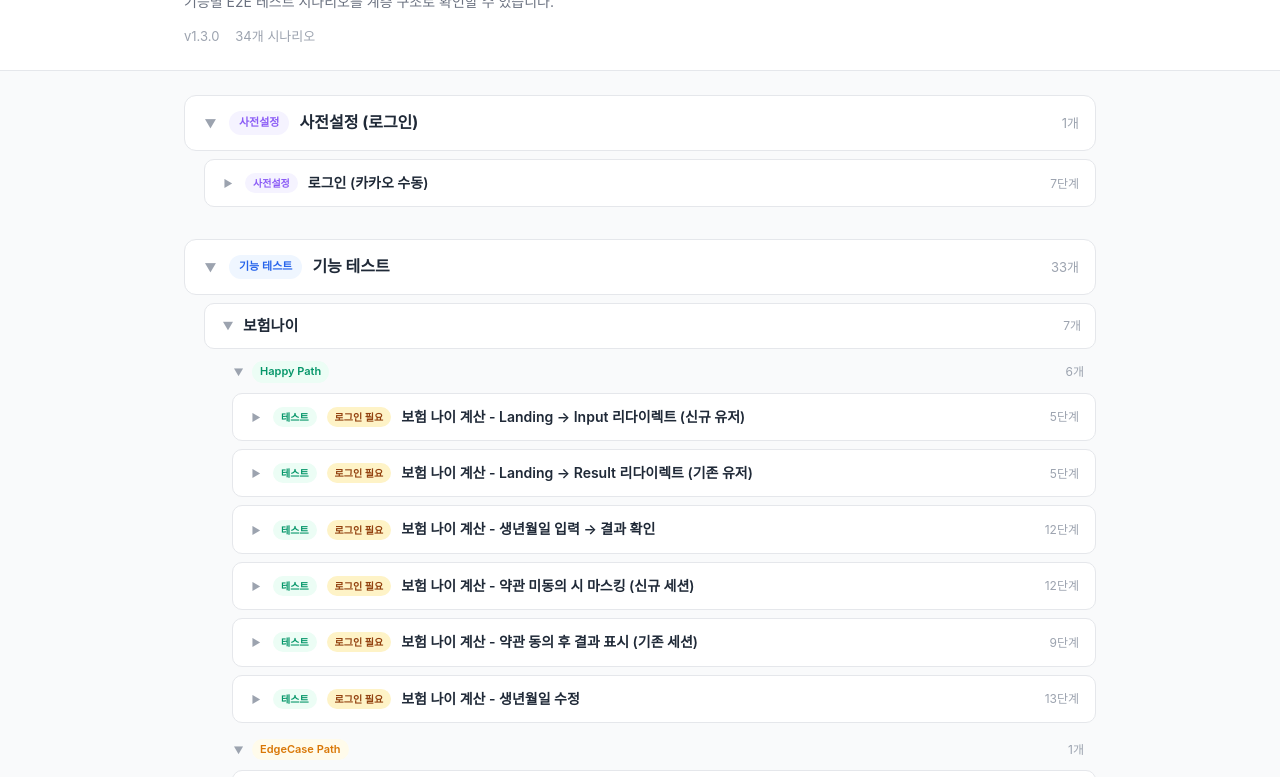
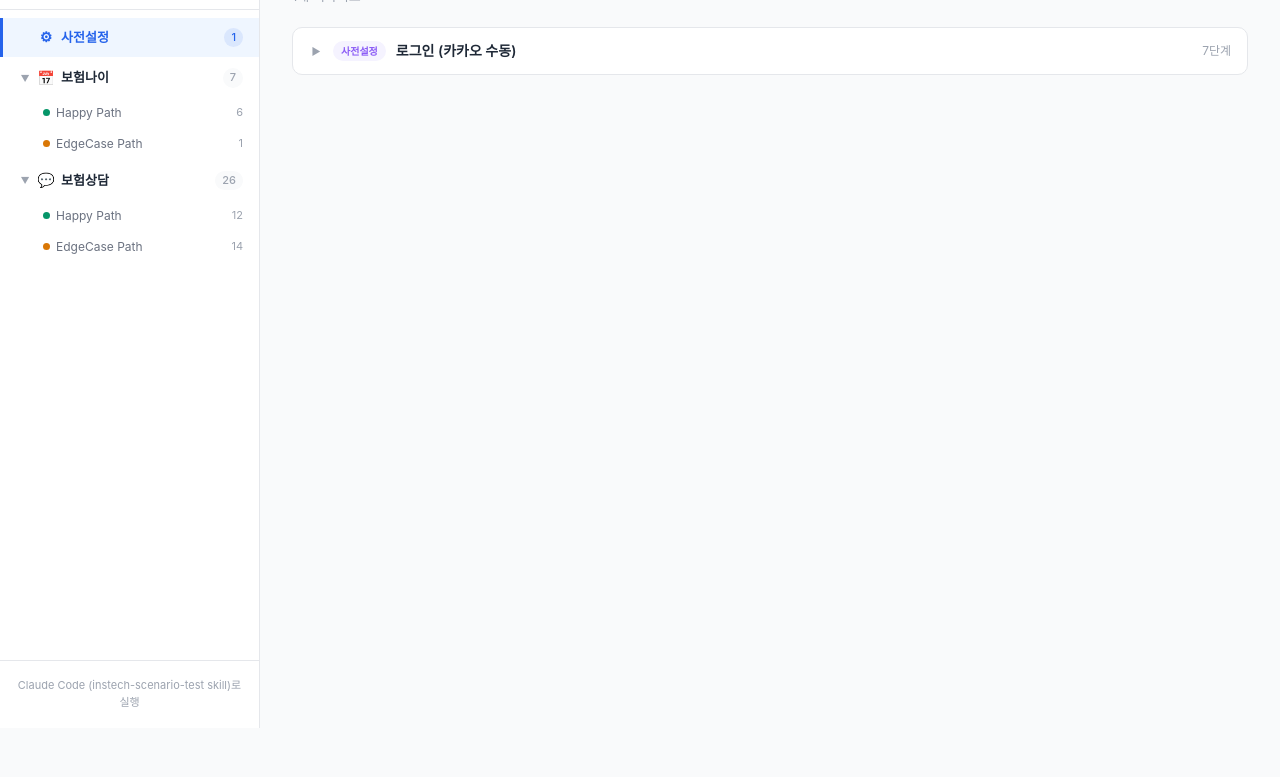
Before and after one commit to hj8902/instech_scenarios, a plain HTML site: page index.html in a window 1280 px wide. Shown: the part 72-849 px from the top of the page. After the commit the page ends 800 px from the top, so only its background shows below. Drawn offline with Linux system fonts and the light colour scheme.

Commit message:
refactor: 시나리오 뷰어 UI를 사이드바+리스트 레이아웃으로 변경
- 3뎁스 아코디언 구조 → 좌측 사이드바 + 우측 리스트 2뎁스 구조
- 사이드바: 기능별(사전설정/보험나이/보험상담) 트리 + Happy/Edge 하위 필터
- 우측 콘텐츠: 선택된 그룹의 시나리오 카드 리스트
- 기능 클릭 시 전체 시나리오, 카테고리 클릭 시 필터된 시나리오 표시

Co-Authored-By: Claude Opus 4.6 <noreply@anthropic.com>

```diff
--- a/index.html
+++ b/index.html
@@ -22,6 +22,7 @@
     --text-lighter: #9ca3af;
     --bg: #f9fafb;
     --white: #ffffff;
+    --sidebar-w: 260px;
   }
   * { margin: 0; padding: 0; box-sizing: border-box; }
   body {
@@ -31,214 +32,174 @@
     line-height: 1.6;
   }
 
-  /* Header */
-  .header {
+  /* ── Layout ── */
+  .layout {
+    display: flex;
+    height: 100vh;
+  }
+
+  /* ── Sidebar ── */
+  .sidebar {
+    width: var(--sidebar-w);
+    min-width: var(--sidebar-w);
     background: var(--white);
+    border-right: 1px solid var(--border);
+    display: flex;
+    flex-direction: column;
+    overflow: hidden;
+  }
+  .sidebar-header {
+    padding: 20px 16px 12px;
     border-bottom: 1px solid var(--border);
-    padding: 24px 0;
   }
-  .header-inner {
-    max-width: 960px;
-    margin: 0 auto;
-    padding: 0 24px;
+  .sidebar-header h1 {
+    font-size: 16px;
+    font-weight: 700;
+    margin-bottom: 2px;
   }
-  .header h1 {
-    font-size: 22px;
-    font-weight: 700;
-    margin-bottom: 4px;
+  .sidebar-meta {
+    display: flex;
+    gap: 10px;
+    font-size: 11px;
+    color: var(--text-lighter);
+    margin-top: 6px;
   }
-  .header p {
-    font-size: 14px;
-    color: var(--text-light);
+  .sidebar-nav {
+    flex: 1;
+    overflow-y: auto;
+    padding: 8px 0;
   }
-  .header-meta {
-    display: flex;
-    gap: 16px;
-    margin-top: 12px;
-    font-size: 13px;
-    color: var(--text-lighter);
+
+  /* Nav items */
+  .nav-group {
+    margin-bottom: 2px;
   }
-  .header-meta span {
+  .nav-feature {
     display: flex;
     align-items: center;
-    gap: 4px;
-  }
-
-  /* Main */
-  .main {
-    max-width: 960px;
-    margin: 0 auto;
-    padding: 24px;
-  }
-
-  /* === 대분류 (Major) === */
-  .major-section {
-    margin-bottom: 32px;
-  }
-  .major-header {
-    display: flex;
-    align-items: center;
-    gap: 10px;
-    padding: 14px 16px;
-    background: var(--white);
-    border: 1px solid var(--border);
-    border-radius: 12px;
+    gap: 6px;
+    padding: 8px 16px;
     cursor: pointer;
     user-select: none;
-    transition: box-shadow 0.15s;
+    font-size: 13px;
+    font-weight: 600;
+    color: var(--text);
+    transition: background 0.1s;
+    border-left: 3px solid transparent;
   }
-  .major-header:hover {
-    box-shadow: 0 2px 8px rgba(0,0,0,0.06);
+  .nav-feature:hover {
+    background: var(--bg);
   }
-  .major-arrow {
-    font-size: 12px;
+  .nav-feature.active {
+    background: var(--primary-bg);
+    border-left-color: var(--primary);
+    color: var(--primary);
+  }
+  .nav-arrow {
+    font-size: 9px;
     color: var(--text-lighter);
     transition: transform 0.2s;
+    width: 12px;
+    text-align: center;
+    flex-shrink: 0;
+  }
+  .nav-group.open > .nav-feature .nav-arrow {
+    transform: rotate(90deg);
+  }
+  .nav-feature .nav-icon {
+    font-size: 14px;
     flex-shrink: 0;
     width: 18px;
     text-align: center;
   }
-  .major-section.open > .major-header .major-arrow {
-    transform: rotate(90deg);
+  .nav-feature-label { flex: 1; }
+  .nav-count {
+    font-size: 11px;
+    font-weight: 500;
+    color: var(--text-lighter);
+    background: var(--bg);
+    padding: 1px 7px;
+    border-radius: 999px;
+    flex-shrink: 0;
   }
-  .major-title {
-    font-size: 16px;
-    font-weight: 700;
-    flex: 1;
+  .nav-feature.active .nav-count {
+    background: rgba(37, 99, 235, 0.1);
+    color: var(--primary);
   }
-  .major-count {
-    font-size: 13px;
+
+  .nav-children {
+    display: none;
+  }
+  .nav-group.open > .nav-children {
+    display: block;
+  }
+  .nav-cat {
+    display: flex;
+    align-items: center;
+    gap: 6px;
+    padding: 6px 16px 6px 40px;
+    cursor: pointer;
+    user-select: none;
+    font-size: 12px;
+    color: var(--text-light);
+    transition: background 0.1s;
+    border-left: 3px solid transparent;
+  }
+  .nav-cat:hover {
+    background: var(--bg);
+  }
+  .nav-cat.active {
+    background: var(--primary-bg);
+    border-left-color: var(--primary);
+    color: var(--primary);
+    font-weight: 600;
+  }
+  .nav-cat-dot {
+    width: 7px;
+    height: 7px;
+    border-radius: 50%;
+    flex-shrink: 0;
+  }
+  .nav-cat-dot.happy { background: var(--happy); }
+  .nav-cat-dot.edge { background: var(--edge); }
+  .nav-cat-label { flex: 1; }
+  .nav-cat-count {
+    font-size: 11px;
     color: var(--text-lighter);
     flex-shrink: 0;
   }
-  .major-badge {
-    display: inline-flex;
-    align-items: center;
-    padding: 3px 10px;
-    border-radius: 999px;
-    font-size: 11px;
-    font-weight: 600;
-    flex-shrink: 0;
-  }
-  .major-badge.setup { background: var(--setup-bg); color: var(--setup); }
-  .major-badge.test { background: var(--primary-bg); color: var(--primary); }
-  .major-body {
-    display: none;
-    padding: 0 0 0 20px;
-    margin-top: 8px;
-  }
-  .major-section.open > .major-body {
-    display: block;
+  .nav-cat.active .nav-cat-count {
+    color: var(--primary);
   }
 
-  /* === 중분류 (Mid) === */
-  .mid-section {
-    margin-bottom: 16px;
+  /* ── Content ── */
+  .content {
+    flex: 1;
+    overflow-y: auto;
+    padding: 24px 32px;
+    min-width: 0;
   }
-  .mid-header {
-    display: flex;
-    align-items: center;
-    gap: 8px;
-    padding: 10px 14px;
-    background: var(--white);
-    border: 1px solid var(--border);
-    border-radius: 10px;
-    cursor: pointer;
-    user-select: none;
-    transition: box-shadow 0.15s;
+
+  /* Content header */
+  .content-header {
+    margin-bottom: 20px;
   }
-  .mid-header:hover {
-    box-shadow: 0 1px 4px rgba(0,0,0,0.04);
-  }
-  .mid-arrow {
-    font-size: 11px;
-    color: var(--text-lighter);
-    transition: transform 0.2s;
-    flex-shrink: 0;
-    width: 16px;
-    text-align: center;
-  }
-  .mid-section.open > .mid-header .mid-arrow {
-    transform: rotate(90deg);
-  }
-  .mid-title {
-    font-size: 15px;
-    font-weight: 600;
-    flex: 1;
-  }
-  .mid-count {
+  .content-breadcrumb {
     font-size: 12px;
     color: var(--text-lighter);
-    flex-shrink: 0;
+    margin-bottom: 4px;
   }
-  .mid-body {
-    display: none;
-    padding: 0 0 0 16px;
-    margin-top: 6px;
+  .content-title {
+    font-size: 20px;
+    font-weight: 700;
   }
-  .mid-section.open > .mid-body {
-    display: block;
+  .content-count {
+    font-size: 13px;
+    color: var(--text-lighter);
+    margin-top: 2px;
   }
 
-  /* === 소분류 (Minor) === */
-  .minor-section {
-    margin-bottom: 10px;
-  }
-  .minor-header {
-    display: flex;
-    align-items: center;
-    gap: 6px;
-    padding: 6px 12px;
-    cursor: pointer;
-    user-select: none;
-    border-radius: 8px;
-  }
-  .minor-header:hover {
-    background: #f3f4f6;
-  }
-  .minor-arrow {
-    font-size: 10px;
-    color: var(--text-lighter);
-    transition: transform 0.2s;
-    flex-shrink: 0;
-    width: 14px;
-    text-align: center;
-  }
-  .minor-section.open > .minor-header .minor-arrow {
-    transform: rotate(90deg);
-  }
-  .minor-badge {
-    display: inline-flex;
-    align-items: center;
-    padding: 2px 8px;
-    border-radius: 999px;
-    font-size: 11px;
-    font-weight: 600;
-    flex-shrink: 0;
-  }
-  .minor-badge.happy { background: var(--happy-bg); color: var(--happy); }
-  .minor-badge.edge { background: var(--edge-bg); color: var(--edge); }
-  .minor-title {
-    font-size: 13px;
-    font-weight: 600;
-    color: var(--text-light);
-    flex: 1;
-  }
-  .minor-count {
-    font-size: 12px;
-    color: var(--text-lighter);
-    flex-shrink: 0;
-  }
-  .minor-body {
-    display: none;
-    padding: 0 0 0 12px;
-    margin-top: 4px;
-  }
-  .minor-section.open > .minor-body {
-    display: block;
-  }
-
-  /* === Scenario Card === */
+  /* ── Scenario Card ── */
   .card {
     background: var(--white);
     border: 1px solid var(--border);
@@ -272,8 +233,6 @@
   .card.open .card-arrow {
     transform: rotate(90deg);
   }
-
-  /* Badge */
   .badge {
     display: inline-flex;
     align-items: center;
@@ -287,6 +246,8 @@
   .badge.setup { background: var(--setup-bg); color: var(--setup); }
   .badge.test { background: var(--test-bg); color: var(--test); }
   .badge.auth { background: #fef3c7; color: #92400e; }
+  .badge.happy { background: var(--happy-bg); color: var(--happy); }
+  .badge.edge { background: var(--edge-bg); color: var(--edge); }
 
   .card-title {
     font-size: 14px;
@@ -449,62 +410,72 @@
     margin: 0 auto 12px;
   }
   @keyframes spin { to { transform: rotate(360deg); } }
-
   .error {
     text-align: center;
     padding: 60px 20px;
     color: #ef4444;
   }
 
+  /* Empty state */
+  .empty {
+    text-align: center;
+    padding: 80px 20px;
+    color: var(--text-lighter);
+    font-size: 14px;
+  }
+
   /* Footer */
   .footer {
+    padding: 16px;
+    border-top: 1px solid var(--border);
     text-align: center;
-    font-size: 12px;
+    font-size: 11px;
     color: var(--text-lighter);
-    padding: 24px;
-    margin-top: 16px;
-  }
-
-  @media (max-width: 640px) {
-    .header-inner, .main { padding: 0 16px; }
-    .main { padding-top: 16px; }
-    .header-meta { flex-wrap: wrap; gap: 8px; }
-    .major-body { padding-left: 12px; }
-    .mid-body { padding-left: 8px; }
-    .minor-body { padding-left: 4px; }
+    flex-shrink: 0;
   }
 </style>
 </head>
 <body>
 
-<div class="header">
-  <div class="header-inner">
-    <h1>instech 시나리오 테스트 목록</h1>
-    <p>기능별 E2E 테스트 시나리오를 계층 구조로 확인할 수 있습니다.</p>
-    <div class="header-meta">
+<div class="layout">
+  <!-- Sidebar -->
+  <aside class="sidebar">
+    <div class="sidebar-header">
+      <h1>instech 시나리오</h1>
+      <div class="sidebar-meta">
         <span id="meta-version"></span>
         <span id="meta-count"></span>
       </div>
     </div>
-</div>
-
-<div class="main" id="content">
+    <nav class="sidebar-nav" id="sidebar-nav">
       <div class="loading">
         <div class="spinner"></div>
-    <div>시나리오를 불러오는 중...</div>
       </div>
+    </nav>
+    <div class="footer">
+      Claude Code (instech-scenario-test skill)로 실행
     </div>
+  </aside>
 
-<div class="footer">
-  instech 시나리오 테스트 &middot; Claude Code (instech-scenario-test skill)로 실행
+  <!-- Content -->
+  <main class="content" id="content">
+    <div class="empty">좌측 메뉴에서 시나리오를 선택하세요.</div>
+  </main>
 </div>
 
 <script>
 const BASE = 'https://hj8902.github.io/instech_scenarios/scenarios';
 
 const FEATURE_LABELS = {
+  '_setup': '사전설정',
   'age-calculation': '보험나이',
   'counsel': '보험상담',
+};
+
+const FEATURE_ICONS = {
+  '_setup': '&#9881;',
+  'age-calculation': '&#128197;',
+  'counsel': '&#128172;',
 };
 
 const CATEGORY_LABELS = {
@@ -515,67 +486,39 @@ const CATEGORY_LABELS = {
 const CATEGORY_ORDER = ['happy', 'edge'];
 
 const ACTION_LABELS = {
-  navigate: '이동',
-  fill: '입력',
-  click: '클릭',
-  clear: '삭제',
-  blur: '포커스해제',
-  waitFor: '대기',
-  waitForNavigation: '대기',
-  waitForResponse: '대기',
-  waitForTimeout: '대기',
-  waitForUrl: '대기',
-  expect: '검증',
-  screenshot: '캡처',
-  loadState: '상태로드',
-  saveState: '상태저장',
-  launchBrowser: '브라우저',
-  manualAction: '수동',
-  handleTermsAgreement: '약관동의',
-  injectStoreData: '스토어주입',
-  fetchAndInjectUserInfo: '유저정보주입',
-  setSessionStorage: '세션저장',
+  navigate: '이동', fill: '입력', click: '클릭', clear: '삭제',
+  blur: '포커스해제', waitFor: '대기', waitForNavigation: '대기',
+  waitForResponse: '대기', waitForTimeout: '대기', waitForUrl: '대기',
+  expect: '검증', screenshot: '캡처', loadState: '상태로드',
+  saveState: '상태저장', launchBrowser: '브라우저', manualAction: '수동',
+  handleTermsAgreement: '약관동의', injectStoreData: '스토어주입',
+  fetchAndInjectUserInfo: '유저정보주입', setSessionStorage: '세션저장',
 };
 
 const ACTION_TAG_CLASS = {
-  navigate: 'navigate',
-  fill: 'fill',
-  click: 'click',
-  clear: 'fill',
-  blur: 'blur',
-  waitFor: 'wait',
-  waitForNavigation: 'wait',
-  waitForResponse: 'wait',
-  waitForTimeout: 'wait',
-  waitForUrl: 'wait',
-  expect: 'expect',
-  screenshot: 'screenshot',
-  loadState: 'state',
-  saveState: 'state',
-  launchBrowser: 'navigate',
-  manualAction: 'manual',
-  handleTermsAgreement: 'terms',
-  injectStoreData: 'store',
-  fetchAndInjectUserInfo: 'store',
-  setSessionStorage: 'state',
+  navigate: 'navigate', fill: 'fill', click: 'click', clear: 'fill',
+  blur: 'blur', waitFor: 'wait', waitForNavigation: 'wait',
+  waitForResponse: 'wait', waitForTimeout: 'wait', waitForUrl: 'wait',
+  expect: 'expect', screenshot: 'screenshot', loadState: 'state',
+  saveState: 'state', launchBrowser: 'navigate', manualAction: 'manual',
+  handleTermsAgreement: 'terms', injectStoreData: 'store',
+  fetchAndInjectUserInfo: 'store', setSessionStorage: 'state',
 };
 
 const STEP_TYPE = {
-  navigate: 'action',
-  fill: 'action',
-  click: 'action',
-  clear: 'action',
-  blur: 'action',
-  expect: 'check',
-  screenshot: 'screenshot',
-  manualAction: 'manual',
-  handleTermsAgreement: 'action',
-  injectStoreData: 'action',
-  fetchAndInjectUserInfo: 'action',
+  navigate: 'action', fill: 'action', click: 'action', clear: 'action',
+  blur: 'action', expect: 'check', screenshot: 'screenshot',
+  manualAction: 'manual', handleTermsAgreement: 'action',
+  injectStoreData: 'action', fetchAndInjectUserInfo: 'action',
   setSessionStorage: 'action',
 };
 
+// ── State ──
+let allScenarios = [];
+let featureMap = {};  // folder -> scenarios[]
+
 async function load() {
+  const nav = document.getElementById('sidebar-nav');
   const content = document.getElementById('content');
 
   try {
@@ -584,10 +527,9 @@ async function load() {
     const index = await indexRes.json();
 
     document.getElementById('meta-version').textContent = `v${index.version}`;
-    document.getElementById('meta-count').textContent = `${index.scenarios.length}개 시나리오`;
+    document.getElementById('meta-count').textContent = `${index.scenarios.length}개`;
 
-    // Fetch all scenario details
-    const scenarios = await Promise.all(
+    allScenarios = await Promise.all(
       index.scenarios.map(async (s) => {
         try {
           const res = await fetch(`${BASE}/${s.path}`);
@@ -600,117 +542,162 @@ async function load() {
       })
     );
 
-    // 대분류 분리: 사전설정 vs 기능 테스트
-    const setup = scenarios.filter(s => s.type === 'setup');
-    const tests = scenarios.filter(s => s.type === 'test');
+    // Group by folder
+    featureMap = {};
+    allScenarios.forEach(s => {
+      const folder = s.path.split('/')[0] || '_etc';
+      if (!featureMap[folder]) featureMap[folder] = [];
+      featureMap[folder].push(s);
+    });
 
+    renderNav();
+
+    // Select first item by default
+    const firstNavItem = nav.querySelector('.nav-feature');
+    if (firstNavItem) firstNavItem.click();
+
+  } catch (e) {
+    nav.innerHTML = '';
+    content.innerHTML = `<div class="error"><p>로드 실패</p><p style="font-size:13px;margin-top:8px">${e.message}</p></div>`;
+  }
+}
+
+function renderNav() {
+  const nav = document.getElementById('sidebar-nav');
   let html = '';
 
-    // ─── 대분류: 사전설정 ───
-    if (setup.length > 0) {
+  Object.entries(featureMap).forEach(([folder, scenarios]) => {
+    const label = FEATURE_LABELS[folder] || folder;
+    const icon = FEATURE_ICONS[folder] || '&#128196;';
+    const total = scenarios.length;
+
+    // Category breakdown
+    const catGroups = {};
+    scenarios.forEach(s => {
+      const cat = s.category || (s.type === 'setup' ? null : 'happy');
+      if (cat) {
+        if (!catGroups[cat]) catGroups[cat] = [];
+        catGroups[cat].push(s);
+      }
+    });
+
+    const hasCats = Object.keys(catGroups).length > 0;
+    const isSetup = folder === '_setup';
+
+    html += `<div class="nav-group${hasCats && !isSetup ? ' open' : ''}" data-folder="${folder}">`;
     html += `
-        <div class="major-section open">
-          <div class="major-header" onclick="toggleSection(this)">
-            <span class="major-arrow">&#9654;</span>
-            <span class="major-badge setup">사전설정</span>
-            <span class="major-title">사전설정 (로그인)</span>
-            <span class="major-count">${setup.length}개</span>
-          </div>
-          <div class="major-body">`;
-      setup.forEach(s => { html += renderCard(s); });
-      html += '</div></div>';
+      <div class="nav-feature" data-folder="${folder}" data-cat="" onclick="onNavClick(this)">
+        ${hasCats && !isSetup ? '<span class="nav-arrow">&#9654;</span>' : '<span style="width:12px"></span>'}
+        <span class="nav-icon">${icon}</span>
+        <span class="nav-feature-label">${label}</span>
+        <span class="nav-count">${total}</span>
+      </div>`;
+
+    if (hasCats && !isSetup) {
+      html += '<div class="nav-children">';
+      CATEGORY_ORDER.forEach(cat => {
+        if (!catGroups[cat]) return;
+        html += `
+          <div class="nav-cat" data-folder="${folder}" data-cat="${cat}" onclick="onNavClick(this)">
+            <span class="nav-cat-dot ${cat}"></span>
+            <span class="nav-cat-label">${CATEGORY_LABELS[cat]}</span>
+            <span class="nav-cat-count">${catGroups[cat].length}</span>
+          </div>`;
+      });
+      html += '</div>';
     }
 
-    // ─── 대분류: 기능 테스트 ───
-    // 중분류 그룹핑 (폴더 기준)
-    const featureGroups = {};
-    tests.forEach(s => {
-      const folder = s.path.split('/')[0] || 'etc';
-      if (!featureGroups[folder]) featureGroups[folder] = [];
-      featureGroups[folder].push(s);
+    html += '</div>';
   });
 
-    const totalTests = tests.length;
-    html += `
-      <div class="major-section open">
-        <div class="major-header" onclick="toggleSection(this)">
-          <span class="major-arrow">&#9654;</span>
-          <span class="major-badge test">기능 테스트</span>
-          <span class="major-title">기능 테스트</span>
-          <span class="major-count">${totalTests}개</span>
-        </div>
-        <div class="major-body">`;
+  nav.innerHTML = html;
 
-    // 중분류별 렌더링
-    Object.entries(featureGroups).forEach(([folder, featureScenarios]) => {
+  // Toggle children on arrow click
+  nav.querySelectorAll('.nav-feature').forEach(el => {
+    el.addEventListener('click', (e) => {
+      const group = el.closest('.nav-group');
+      if (group.querySelector('.nav-children')) {
+        group.classList.toggle('open');
+      }
+    });
+  });
+}
+
+function onNavClick(el) {
+  // Update active state
+  document.querySelectorAll('.nav-feature, .nav-cat').forEach(n => n.classList.remove('active'));
+  el.classList.add('active');
+
+  const folder = el.dataset.folder;
+  const cat = el.dataset.cat;
+
+  let scenarios = featureMap[folder] || [];
+  if (cat) {
+    scenarios = scenarios.filter(s => (s.category || 'happy') === cat);
+  }
+
   const featureLabel = FEATURE_LABELS[folder] || folder;
+  const catLabel = cat ? CATEGORY_LABELS[cat] : '';
+  const breadcrumb = cat ? `${featureLabel}` : '';
+  const title = cat ? `${featureLabel} — ${catLabel}` : featureLabel;
 
-      // 소분류 그룹핑 (category 기준)
+  renderContent(scenarios, title, breadcrumb, cat);
+}
+
+function renderContent(scenarios, title, breadcrumb, filterCat) {
+  const content = document.getElementById('content');
+
+  let html = `
+    <div class="content-header">
+      ${breadcrumb ? `<div class="content-breadcrumb">${breadcrumb}</div>` : ''}
+      <div class="content-title">${title}</div>
+      <div class="content-count">${scenarios.length}개 시나리오</div>
+    </div>`;
+
+  if (scenarios.length === 0) {
+    html += '<div class="empty">해당하는 시나리오가 없습니다.</div>';
+  } else {
+    // If showing all categories (no filter), group by category
+    if (!filterCat) {
       const catGroups = {};
-      featureScenarios.forEach(s => {
-        const cat = s.category || 'happy';
+      scenarios.forEach(s => {
+        const cat = s.category || (s.type === 'setup' ? 'setup' : 'happy');
         if (!catGroups[cat]) catGroups[cat] = [];
         catGroups[cat].push(s);
       });
 
-      html += `
-        <div class="mid-section open">
-          <div class="mid-header" onclick="toggleSection(this)">
-            <span class="mid-arrow">&#9654;</span>
-            <span class="mid-title">${featureLabel}</span>
-            <span class="mid-count">${featureScenarios.length}개</span>
-          </div>
-          <div class="mid-body">`;
-
-      // 소분류 순서: happy → edge
-      CATEGORY_ORDER.forEach(cat => {
-        if (!catGroups[cat]) return;
-        const catScenarios = catGroups[cat];
-        const catLabel = CATEGORY_LABELS[cat] || cat;
-        const badgeClass = cat;
-
-        html += `
-          <div class="minor-section open">
-            <div class="minor-header" onclick="toggleSection(this)">
-              <span class="minor-arrow">&#9654;</span>
-              <span class="minor-badge ${badgeClass}">${catLabel}</span>
-              <span class="minor-title"></span>
-              <span class="minor-count">${catScenarios.length}개</span>
-            </div>
-            <div class="minor-body">`;
-        catScenarios.forEach(s => { html += renderCard(s); });
-        html += '</div></div>';
+      const order = s => s.type === 'setup' ? ['setup'] : CATEGORY_ORDER;
+      const cats = Object.keys(catGroups).sort((a, b) => {
+        const idx = ['setup', ...CATEGORY_ORDER];
+        return idx.indexOf(a) - idx.indexOf(b);
       });
 
-      html += '</div></div>';
+      cats.forEach(cat => {
+        catGroups[cat].forEach(s => { html += renderCard(s, true); });
       });
-
-    html += '</div></div>';
+    } else {
+      scenarios.forEach(s => { html += renderCard(s, false); });
+    }
+  }
 
   content.innerHTML = html;
 
   // Card toggle handlers
   content.querySelectorAll('.card-header').forEach(h => {
-      h.addEventListener('click', (e) => {
-        e.stopPropagation();
+    h.addEventListener('click', () => {
       h.parentElement.classList.toggle('open');
     });
   });
-
-  } catch (e) {
-    content.innerHTML = `<div class="error"><p>시나리오를 불러오지 못했습니다.</p><p style="font-size:13px;margin-top:8px">${e.message}</p></div>`;
-  }
 }
 
-function toggleSection(header) {
-  header.parentElement.classList.toggle('open');
-}
-
-function renderCard(s) {
+function renderCard(s, showCategoryBadge) {
   const typeBadge = s.type === 'setup'
     ? '<span class="badge setup">사전설정</span>'
-    : '<span class="badge test">테스트</span>';
+    : '';
   const authBadge = s.requiresAuth ? '<span class="badge auth">로그인 필요</span>' : '';
+  const catBadge = showCategoryBadge && s.category
+    ? `<span class="badge ${s.category}">${CATEGORY_LABELS[s.category]}</span>`
+    : '';
   const stepCount = s.steps ? s.steps.length : 0;
 
   let stepsHtml = '';
@@ -752,6 +739,7 @@ function renderCard(s) {
       <div class="card-header">
         <span class="card-arrow">&#9654;</span>
         ${typeBadge}
+        ${catBadge}
         ${authBadge}
         <span class="card-title">${s.name}</span>
         <span class="card-step-count">${stepCount}단계</span>
```
Lines whose indentation alone changed are shown as unchanged.
